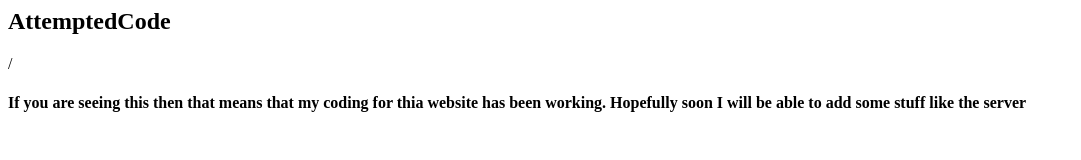
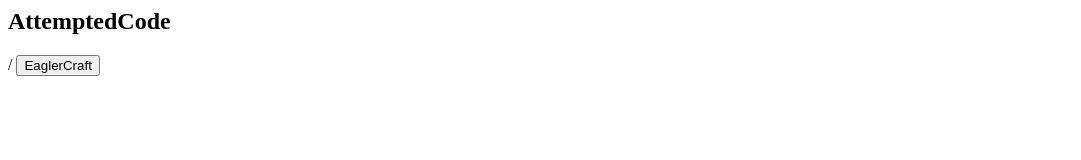
Before and after one commit to PaintedDoorknob/PaintedDoorknob, a plain HTML site: page index.html in a window 1280 px wide. Shown: the whole page, without its empty margins (0-1081 px from the left). Drawn offline with Linux system fonts and the light colour scheme.

Commit message:
Update index.html

```diff
--- a/index.html
+++ b/index.html
@@ -1,3 +1,3 @@
 <h2>AttemptedCode</h2>/
 
-<h4>If you are seeing this then that means that my coding for thia website has been working. Hopefully soon I will be able to add some stuff like the server</h4>
+<button onclick=https://sd592g.github.io/zj684od4lfg/>EaglerCraft</button>
```
